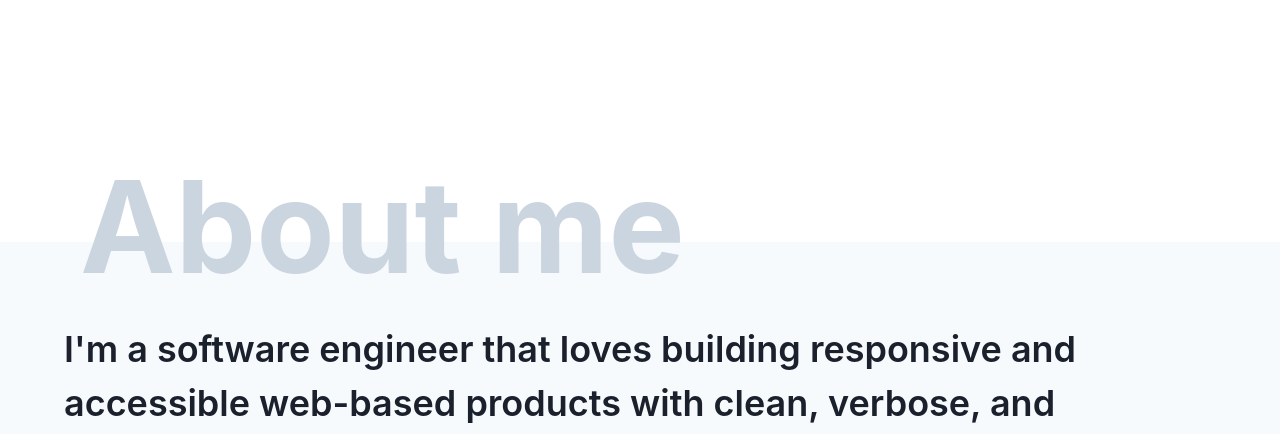
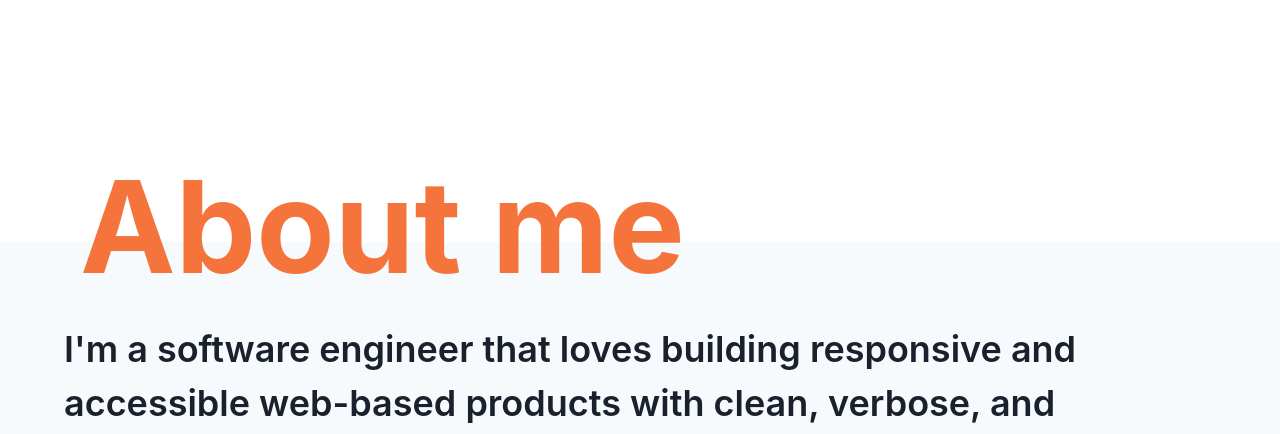
Before and after one commit to GeoSauer/geortfolio-next, a Next.js app: page /about in a window 1280 px wide. Shown: the part 138-572 px from the top of the page. Built offline with nearby package versions, Linux system fonts and the light colour scheme.

Commit message:
added color to PageHeaders and a spooky surprise

```diff
--- a/components/Layout/PageHeading.js
+++ b/components/Layout/PageHeading.js
@@ -1,6 +1,25 @@
+import myData from "@/data";
 import { Container, Heading } from "@chakra-ui/react";
+import { useRouter } from "next/router";
 
 export default function PageHeading({ children }) {
+  const router = useRouter();
+
+  let color = null;
+  switch (router.asPath) {
+    case "/about":
+      color = myData.colors[0];
+      break;
+    case "/projects":
+      color = myData.colors[1];
+      break;
+    case "/my-journey":
+      color = myData.colors[2];
+      break;
+    case "/contact":
+      color = myData.colors[3];
+  }
+
   return (
     <Container maxWidth={"6xl"} h={48}>
       <Heading
@@ -8,7 +27,7 @@ export default function PageHeading({ children }) {
         mb={{ base: 20, md: 5 }}
         textAlign={{ base: "center", md: "left" }}
         py={{ base: 5, md: 20 }}
-        color="title"
+        color={color}
       >
         {children}
       </Heading>
```
Also changed, not shown: components/Home/Hero.js (+5 -9 lines), components/Projects/ProjectCard.js (+4 -3 lines), public/spooky-avatar.png (added).
